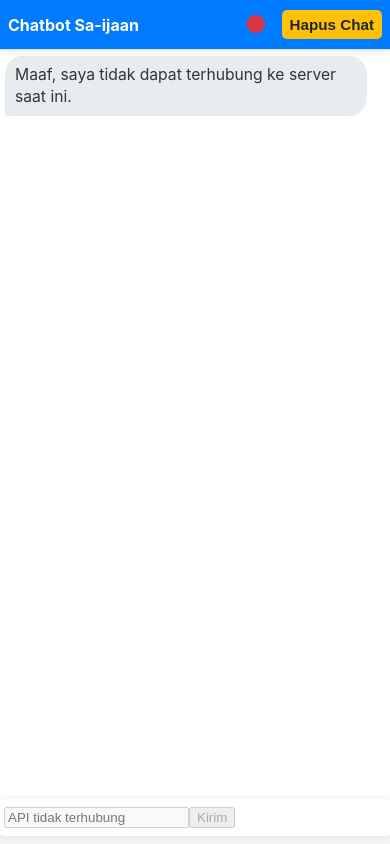
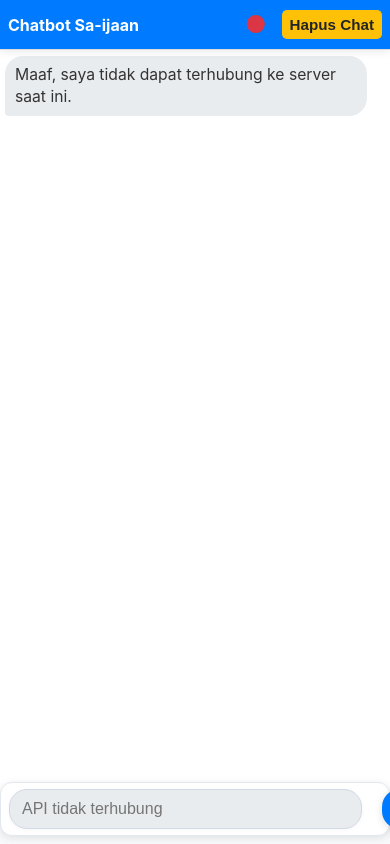
Before and after one commit to bintangfadillahh/chatbot-ui, a React (Create React App) app: page / in a window 390 px wide. Built offline with nearby package versions, Linux system fonts and the light colour scheme; no server answers.

Commit message:
Fix style

```diff
--- a/src/App.css
+++ b/src/App.css
@@ -11,19 +11,26 @@
 .message-input-bar {
   position: fixed;
   left: 50%;
-  bottom: 24px;
+  bottom: 16px;
   transform: translateX(-50%);
-  width: calc(100% - 32px);
+  width: 100%;
   max-width: 600px;
   background: #fff;
-  box-shadow: 0 4px 24px rgba(0,0,0,0.12);
-  border-radius: 16px;
-  padding: 12px 18px;
-  z-index: 100;
+  box-shadow: 0 4px 16px rgba(0,0,0,0.10);
+  border: 1.2px solid #e3e8f0;
+  border-radius: 14px;
+  padding: 6px 8px;
+  z-index: 102;
   display: flex;
   align-items: center;
+  gap: 8px;
   margin: 0 auto;
-  transition: box-shadow 0.2s;
+  box-sizing: border-box;
+  transition: box-shadow 0.2s, border-color 0.2s;
+}
+
+.message-input{
+  min-width: 100%;
 }
 
 @media (max-width: 600px) {
@@ -39,6 +46,7 @@
     box-shadow: 0 2px 8px rgba(0,0,0,0.08);
     padding: 10px 8px;
   }
+
   .chatbot-footer {
     position: fixed;
     bottom: 0;
@@ -75,7 +83,7 @@
     left: 50%;
     bottom: 8px;
     transform: translateX(-50%);
-    width: calc(100vw - 8px);
+    width: calc(100vw - 8x);
     max-width: 100vw;
     padding: 8px 10px;
     border-radius: 12px;
@@ -201,6 +209,7 @@ body {
   gap: 12px;
   height: 100vh;
   box-sizing: border-box;
+  width: 100vw;
 }
 
 /* Individual Message Bubbles */
@@ -273,17 +282,23 @@ body {
 }
 
 .message-form input {
-  flex-grow: 1;
-  padding: 10px 15px;
-  border: 1px solid #ccc;
-  border-radius: 20px;
-  font-size: 1rem;
+  flex: 1;
+  padding: 12px 18px;
+  border: 1.5px solid #d1d9e6;
+  border-radius: 22px;
+  font-size: 1.08rem;
+  background: #f8f9fa;
+  box-shadow: 0 1px 4px rgba(0,0,0,0.04);
+  transition: border-color 0.2s, box-shadow 0.2s;
+  outline: none;
+  margin-right: 10px;
+  color: #222;
 }
 
 .message-form input:focus {
   outline: none;
   border-color: #007bff;
-  box-shadow: 0 0 0 2px rgba(0, 123, 255, 0.25);
+  box-shadow: 0 0 0 2px rgba(0,123,255,0.13);
 }
 
 .message-form input:disabled {
@@ -291,15 +306,18 @@ body {
 }
 
 .message-form button {
-  padding: 10px 20px;
+  padding: 12px 26px;
   border: none;
-  background-color: #007bff;
-  color: white;
-  border-radius: 20px;
+  background: linear-gradient(90deg, #007bff 80%, #0056b3 100%);
+  color: #fff;
+  border-radius: 22px;
   cursor: pointer;
-  font-size: 1rem;
+  font-size: 1.08rem;
   font-weight: bold;
-  transition: background-color 0.2s;
+  box-shadow: 0 2px 8px rgba(0,0,0,0.13);
+  transition: background 0.2s, box-shadow 0.2s;
+  margin-left: 0;
+  letter-spacing: 0.01em;
 }
 
 .message-form button:hover {
@@ -364,11 +382,14 @@ body {
     left: 50%;
     bottom: 8px;
     transform: translateX(-50%);
-    width: calc(100vw - 8px);
-    max-width: 100vw;
-    padding: 8px 10px;
+    width: 100vw;
+    max-width: 600px;
+    padding: 6px 8px;
     border-radius: 12px;
-    box-shadow: 0 2px 12px rgba(0,0,0,0.10);
+    box-shadow: 0 2px 8px rgba(0,0,0,0.10);
+    border: 1.2px solid #e3e8f0;
+    margin: 0 auto;
+    box-sizing: border-box;
   }
   .message-bubble {
     max-width: 90%;
@@ -376,12 +397,14 @@ body {
     font-size: 0.98rem;
   }
   .message-form input {
-    font-size: 0.98rem;
-    padding: 8px 10px;
+    font-size: 1rem;
+    padding: 10px 12px;
+    border-radius: 18px;
   }
   .message-form button {
-    font-size: 0.98rem;
-    padding: 8px 12px;
+    font-size: 1rem;
+    padding: 10px 16px;
+    border-radius: 18px;
   }
   .clear-button {
     padding: 6px 8px;
--- a/src/components/MessageInput.js
+++ b/src/components/MessageInput.js
@@ -4,8 +4,10 @@ import '../App.css';
 function MessageInput({ input, onInputChange, onSubmit, isLoading, apiStatus }) {
   return (
     <footer className="chatbot-footer">
-      <form onSubmit={onSubmit} className="message-input-bar">
+      <div className="message-input-bar">
+        <form onSubmit={onSubmit} className="message-form">
           <input
+            className="message-input"
             type="text"
             value={input}
             onChange={onInputChange}
@@ -17,6 +19,7 @@ function MessageInput({ input, onInputChange, onSubmit, isLoading, apiStatus })
             Kirim
           </button>
         </form>
+      </div>
     </footer>
   );
 }
```
Lines whose indentation alone changed are shown as unchanged.
